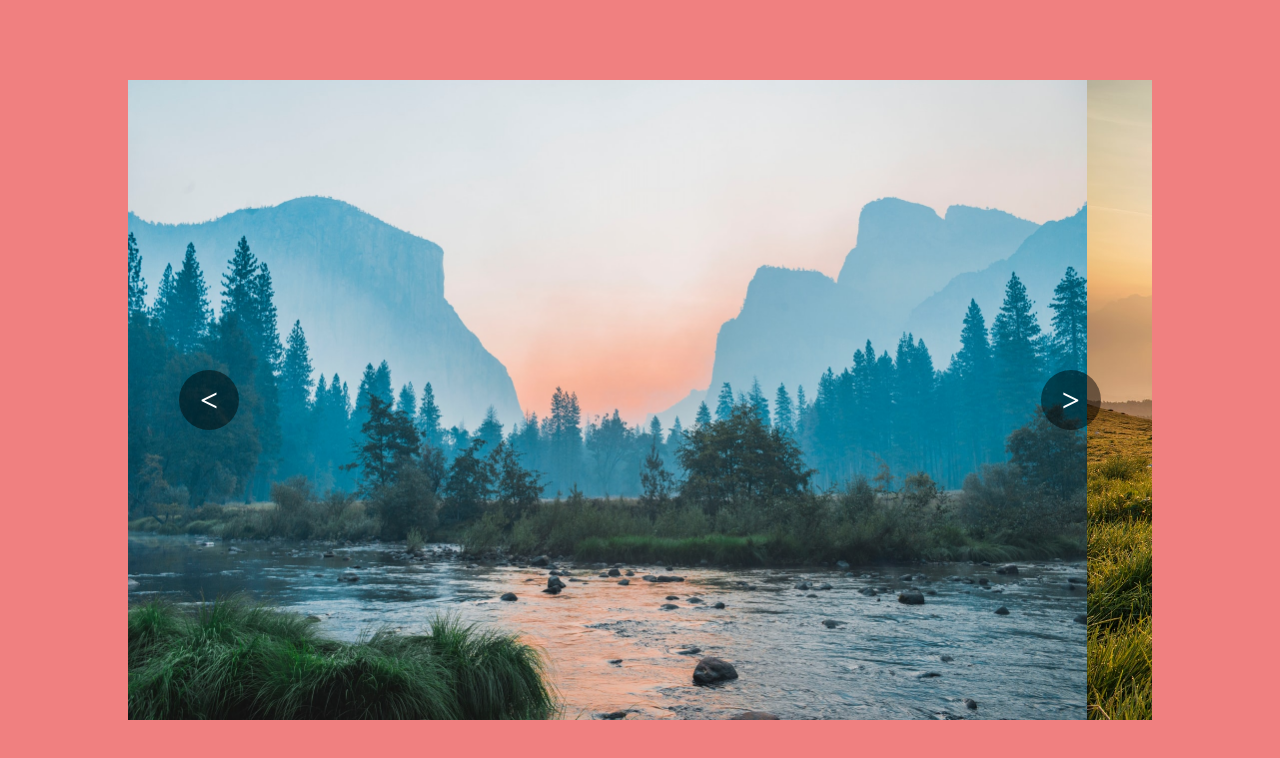
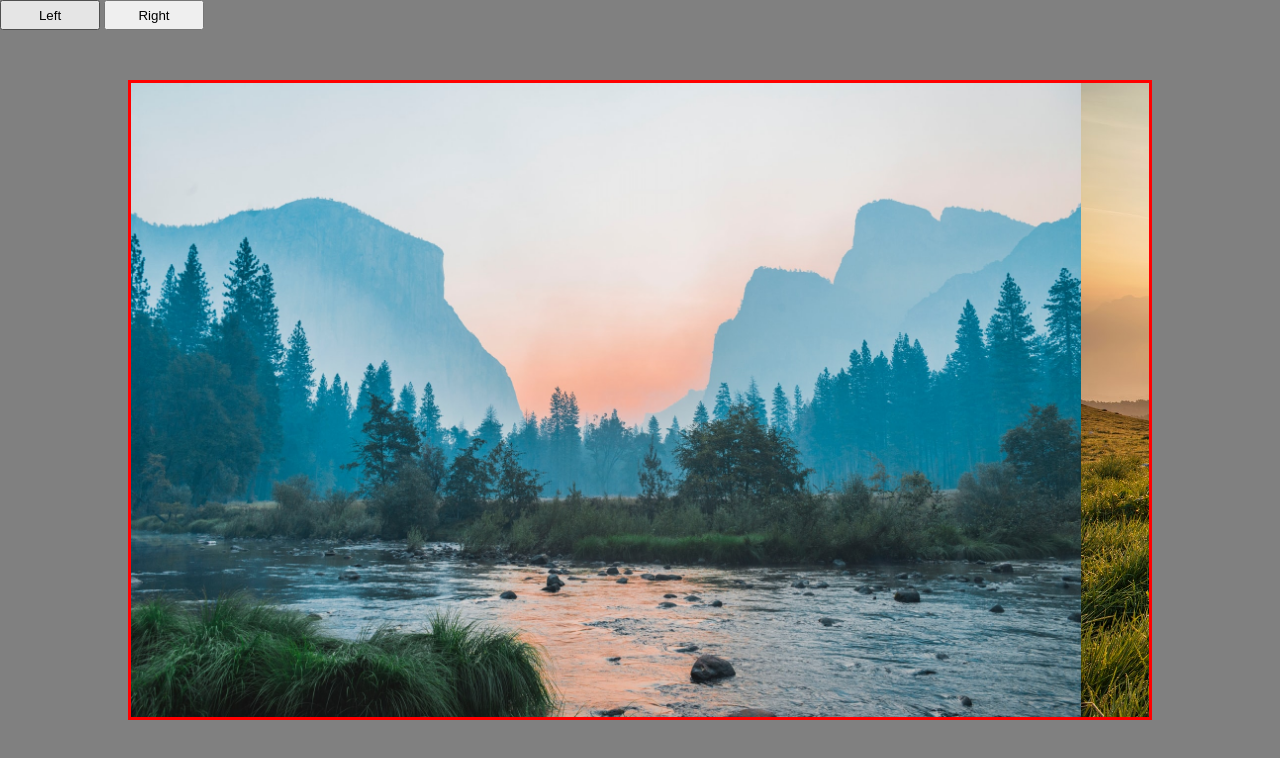
Before and after one commit to sashacozub/image-slider, a plain HTML site: page dist/index.html in a window 1280 px wide. Drawn offline with Linux system fonts and the light colour scheme.

Commit message:
Add initial code for slider

```diff
--- a/dist/app.js
+++ b/dist/app.js
@@ -0,0 +1,16 @@
+const buttonLeft = document.querySelector('.btn-left');
+const buttonRight = document.querySelector('.btn-right');
+const slider = document.querySelector('.images-slider');
+
+const sliderSize = slider.clientWidth;
+let counter = 0;
+
+buttonRight.addEventListener('click', () => {
+    counter++;
+    slider.style.transform = `translateX(${-sliderSize * counter}px)`
+})
+
+buttonLeft.addEventListener('click', () => {
+    counter--;
+    slider.style.transform = `translateX(${-sliderSize * counter}px)`
+})
--- a/dist/index.html
+++ b/dist/index.html
@@ -10,32 +10,17 @@
 </head>
 <body>
     <div class="main-container">
-        <div class="image-container">
-            <img data-option="1" src="./img/1.jpg" alt="">
-            <img data-option="2" src="./img/2.jpg" alt="">
-            <img data-option="3" src="./img/3.jpg" alt="">
-            <img data-option="4" src="./img/4.jpg" alt="">
-            <img data-option="5" src="./img/5.jpg" alt="">
-            <img data-option="6" src="./img/6.jpg" alt="">
-            <img data-option="7" src="./img/7.jpg" alt="">
-
-            <div class="arrow-left">
-                <h1> < </h1>
-            </div>
-            <div class="arrow-right">
-                <h1> > </h1>
-            </div>
-
-            <div class="sliders-container">
-                <div data-option="1" class="slider"></div>
-                <div data-option="2" class="slider"></div>
-                <div data-option="3" class="slider"></div>
-                <div data-option="4" class="slider"></div>
-                <div data-option="5" class="slider"></div>
-                <div data-option="6" class="slider"></div>
-                <div data-option="7" class="slider"></div>
-            </div>
+        <div class="images-slider">
+            <img src="./img/1.jpg" alt="">
+            <img src="./img/2.jpg" alt="">
+            <img src="./img/3.jpg" alt="">
+            <img src="./img/4.jpg" alt="">
+            <img src="./img/5.jpg" alt="">
+            <img src="./img/6.jpg" alt="">
+            <img src="./img/7.jpg" alt="">
         </div>
     </div>
+    <button class="btn-left">Left</button>
+    <button class="btn-right">Right</button>
 </body>
 </html>
--- a/scss/style.scss
+++ b/scss/style.scss
@@ -9,62 +9,33 @@
 body {
     min-height: 100vh;
     background-color: grey;
-}
-
-img {
-    width: 100%;
-    height: auto;
+    position: relative;
 }
 
 .main-container {
-    height: 100vh;
-    width: 100%;
-    background-color: lightcoral;
-    display: flex;
-    justify-content: center;
-    align-items: center;
-}
+    position: absolute;
+    top: 50%;
+    left: 50%;
+    transform: translate(-50%, -50%);
+    width: 80%;
+    height: 80%;
+    background-color: cornflowerblue;
+    border: 3px solid red;
+    overflow: hidden;
 
-.image-container {
-    width: 80%;
-    height: 80vh;
-    display: flex;
-    background-color: greenyellow;
-    overflow: hidden;
-    position: relative;
-}
+    .images-slider {
+        width: 100%;
+        height: 100%;
+        display: flex;
+        transition: all 400ms ease;
 
-.arrow-left,
-.arrow-right {
-    position: absolute;
-    background-color: rgba(0, 0, 0, 0.479);
-    color: white;
-    width: 60px;
-    height: 60px;
-    border-radius: 50%;
-    display: flex;
-    justify-content: center;
-    align-items: center;
-    transform: translateY(-50%) scale(1);
-    top: 50%;
-    transition: all 100ms ease;
-    cursor: pointer;
-
-    h1 {
-        font-size: 2rem;
-        line-height: 1;
-        cursor: pointer;
-    }
-
-    &:hover {
-        transform: translateY(-50%) scale(1.15);
+        img {
+            width: 100%;
+        }
     }
 }
 
-.arrow-left {
-    left: 5%;
+button {
+    width: 100px;
+    height: 30px;
 }
-
-.arrow-right {
-    right: 5%;
-}
```
Also changed, not shown: dist/css/style.css, 1 other file.
